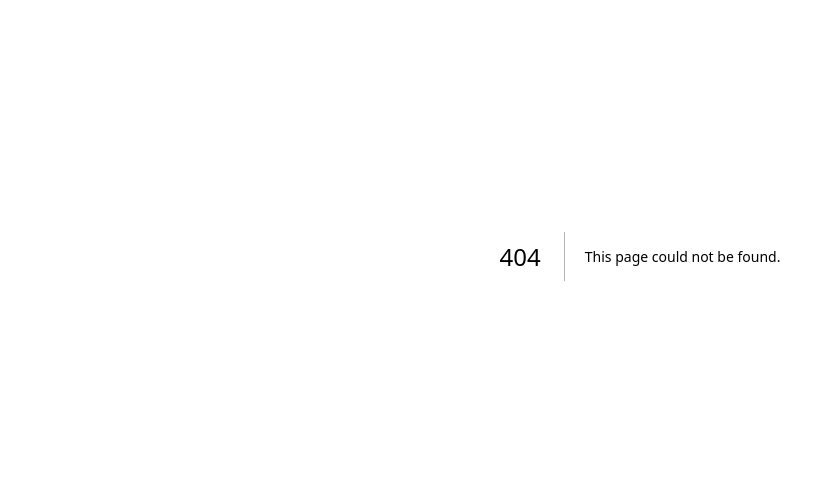
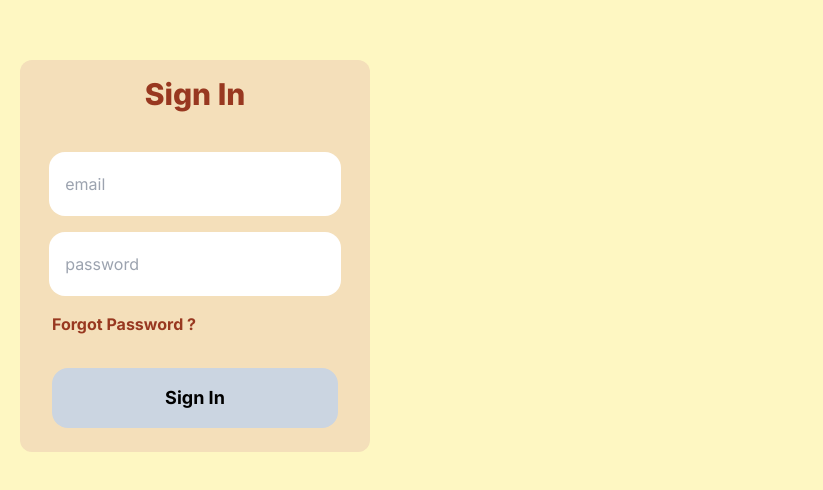
Before and after one commit to hsbysddq/folklorism, a Next.js app: page /login in a window 1280 px wide. Before the commit this address had no page. Shown: the part 144-634 px from the top of the page, without its empty margins (0-823 px from the left). Built offline with nearby package versions, Linux system fonts and the light colour scheme.

Commit message:
Create login page

```diff
--- /dev/null
+++ b/app/login/page.tsx
@@ -0,0 +1,38 @@
+import React from "react"
+import Navbar from "../components/Navbar"
+
+const LoginPage = () => {
+  return (
+    <div className="bg-[#FEF7C2] w-screen h-screen flex items-center">
+      <div className="w-[350px] bg-[#F4DFBA] rounded-xl m-5">
+        <div className="">
+          <h1 className="text-center font-extrabold text-3xl text-[#983820] pt-4">
+            Sign In
+          </h1>
+          <form action="" className="mt-6 flex flex-col items-center">
+            <input
+              type="email"
+              name="email"
+              placeholder="email"
+              className="w-10/12 bg-white mt-4 px-4 py-5 rounded-2xl"
+            />
+            <input
+              type="password"
+              name="password"
+              placeholder="password"
+              className="w-10/12 bg-white mt-4 px-4 py-5 rounded-2xl"
+            />
+          </form>
+          <div className="pt-4 px-8">
+            <p className="pb-8 text-[#983820] font-bold">Forgot Password ?</p>
+            <button className="font-bold text-lg bg-slate-300 p-4 w-full rounded-2xl mb-6">
+              Sign In
+            </button>
+          </div>
+        </div>
+      </div>
+    </div>
+  )
+}
+
+export default LoginPage
```
